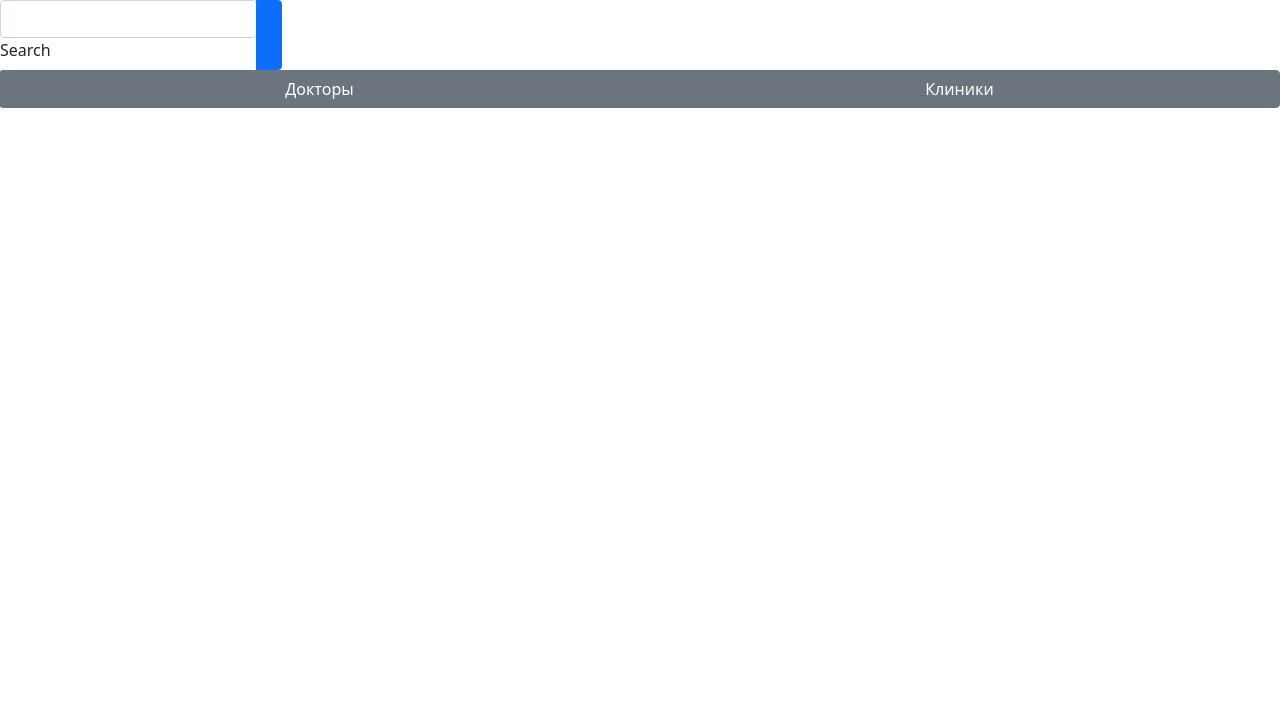
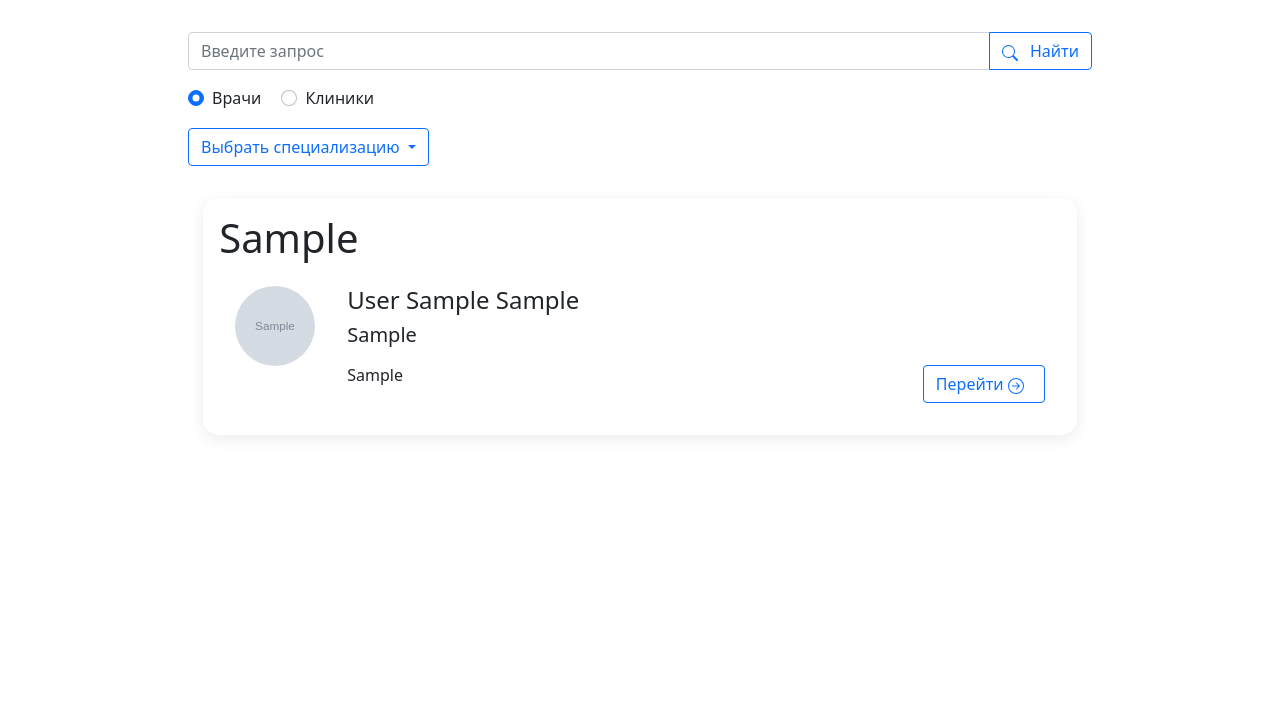
Before and after one commit to BekusovMikhail/medical-app, a Django app: page /search in a window 1280 px wide. Shown: the part 76-800 px from the top of the page. Run offline with Django 4.2, Linux system fonts and the light colour scheme; a user stored in the database is signed in; tables that the repository leaves empty hold one stand-in row (values such as "Sample post"); grey boxes marked "Sample" are stand-in pictures; data that the repository does not hold is empty; some libraries are stand-ins or nearby versions.

Commit message:
finish search page

```diff
--- /dev/null
+++ b/med/static/med/css/search.css
@@ -0,0 +1,73 @@
+.main {
+  margin-top: 1rem;
+  padding-left: 1rem;
+  padding-right: 1rem;
+  padding-bottom: 1rem;
+  flex-grow: 2;
+  flex-shrink: 2;
+  display:flex;
+  flex-direction: column;
+  overflow: auto;
+}
+
+.content {
+  align-self:center;
+  width:70%;
+  min-width: 350px;
+}
+
+#specDropdown > .dropdown-menu {
+  padding :1rem;
+  max-height: 50vh;
+  overflow:auto;
+}
+
+.clinic {
+  box-shadow: 0px 4px 16px rgba(0, 0, 0, 0.08);
+  border-radius: 16px;
+  margin-top: 1rem;
+  padding:1rem;
+}
+
+.doctor:last-child {
+  border-bottom: none;
+}
+
+.doctor {
+  display:flex;
+  flex-direction: row;
+  justify-content: flex-start;
+  column-gap:2rem;
+  border-bottom: 1px solid #D9D9D9;
+  padding:1rem;
+}
+
+.doctorPic {
+  width:5rem;
+  height:5rem;
+  border-radius:50%;
+}
+
+.doctor > .docInfo {
+  flex-grow:2;
+}
+
+.docProfileButt {
+  margin-left: auto;
+  align-self: flex-end;
+}
+
+.searchContainer {
+  align-self:center;
+  width:75%;
+  min-width: 350px;
+  position: sticky;
+  top: 0px;
+  background-color: white;
+  padding: 1rem;
+}
+
+.badge {
+  background-color: #0d6efd;
+  cursor: pointer;
+}
--- a/med/static/med/css/style.css
+++ b/med/static/med/css/style.css
@@ -25,6 +25,10 @@
 
 .monthday:hover {
   transform: scale(1.1); /* (150% zoom - Note: if the zoom is too large, it will go outside of the viewport) */
+}
+
+.monthday {
+  cursor: pointer;
 }
 
 .calendar > div > .date {
--- a/med/templates/med/search.html
+++ b/med/templates/med/search.html
@@ -1,58 +1,74 @@
 {% extends "med/base.html" %}
-<head>
-    <link href="https://cdn.jsdelivr.net/npm/bootstrap@5.1.3/dist/css/bootstrap.min.css" rel="stylesheet" integrity="sha384-1BmE4kWBq78iYhFldvKuhfTAU6auU8tT94WrHftjDbrCEXSU1oBoqyl2QvZ6jIW3" crossorigin="anonymous">
-    <script src="https://cdn.jsdelivr.net/npm/bootstrap@5.1.3/dist/js/bootstrap.bundle.min.js" integrity="sha384-ka7Sk0Gln4gmtz2MlQnikT1wXgYsOg+OMhuP+IlRH9sENBO0LRn5q+8nbTov4+1p" crossorigin="anonymous"></script>
+{% load static %}
 
-    <link href="https://cdnjs.cloudflare.com/ajax/libs/mdbootstrap/4.20.0/css/mdb.min.css" rel="stylesheet" />
-    <script type="text/javascript" src="https://cdnjs.cloudflare.com/ajax/libs/mdb-ui-kit/4.0.0/mdb.min.js"></script>
-</head>
 
 {% block content %}
-    <div class="input-group">
-        <div class="form-outline">
-            <input id="search-focus" type="search" id="form1" class="form-control" />
-            <label class="form-label" for="form1">Search</label>
+
+<link rel="stylesheet" href="{% static 'med/css/search.css' %}">
+<script src="{% static 'med/js/search.js' %}"></script>
+
+<div class="main">
+   <div class="searchContainer">
+     <form action="" id="search">
+  <div class="input-group mb-3">
+    <input type="text" class="form-control" id='searchText' form='search' placeholder="Введите запрос" aria-label="searchText" aria-describedby="button-addon2">
+    <button class="btn btn-outline-primary" type="button" id="button-addon2"><svg xmlns="http://www.w3.org/2000/svg" width="16" height="16" fill="currentColor" class="bi bi-search" viewBox="0 0 16 16">
+  <path d="M11.742 10.344a6.5 6.5 0 1 0-1.397 1.398h-.001c.03.04.062.078.098.115l3.85 3.85a1 1 0 0 0 1.415-1.414l-3.85-3.85a1.007 1.007 0 0 0-.115-.1zM12 6.5a5.5 5.5 0 1 1-11 0 5.5 5.5 0 0 1 11 0z"/>
+</svg> Найти</button>
+  </div>
+     <div class="mb-3">
+     <div class="form-check form-check-inline">
+  <input class="form-check-input" form='search' type="radio" value='doctors' name="searchRadio" id="radioDoctors" checked>
+  <label class="form-check-label" for="radioDoctors">
+    Врачи
+  </label>
+</div>
+<div class="form-check form-check-inline">
+  <input class="form-check-input" form='search' type="radio" value='clinics' name="searchRadio" id="radioClinics">
+  <label class="form-check-label" for="radioClinics">
+    Клиники
+  </label>
+</div>
+   </div>
+   <div class="dropdown" id='specDropdown'>
+  <button class="btn btn-outline-primary dropdown-toggle" type="button" id="dropdownMenuButton1" data-bs-toggle="dropdown" aria-expanded="false" data-bs-auto-close="outside">
+    Выбрать специализацию
+  </button>
+     <div class="dropdown-menu">
+        <span class="badge rounded-pill text-bg-secondary" id="selAll">Выбрать все</span>
+        <span class="badge rounded-pill text-bg-secondary" id="canAll" style="margin-bottom: 0.5rem;">Отменить все</span>
+         {% for spec in specs %}
+       <div class="form-check">
+          <input class="form-check-input" form='search' name='searchCheckbox' type="checkbox" value="{{ spec }}" checked>
+          <label class="form-check-label" for="flexCheckDefault">
+            {{ spec }}
+          </label>
         </div>
-        <button type="button" class="btn btn-primary">
-            <i class="fas fa-search"></i>
-        </button>
+         {% endfor %}
+   </div>
+  </div>
+  </form>
     </div>
-    <script>
-        const searchFocus = document.getElementById('search-focus');
-        const keys = [
-        { keyCode: 'AltLeft', isTriggered: false },
-        { keyCode: 'ControlLeft', isTriggered: false },
-        ];
+   <div class="content">
+    {% for clinic in clinics %}
+        <div class="clinic" data-name="{{ clinic.user.first_name }}">
+         <h1 class="display-6">{{ clinic.user.first_name }}</h1>
+         {% for doctor in clinic.doctor_set.all %}
+         <div class="doctor" data-name="{{ doctor.user.last_name }} {{ doctor.user.first_name }} {{ doctor.user.patronymic }}", data-spec="{{ doctor.specialization }}">
+           <img src="{{ doctor.user.avatar.url }}" alt="Doctor avatar" class="doctorPic">
+           <div class="docInfo">
+               <h4>{{ doctor.user.last_name }} {{ doctor.user.first_name }} {{ doctor.user.patronymic }}</h4>
+               <h5>{{ doctor.specialization }}</h5>
+               <p>{{ doctor.extra|linebreaks }}</p>
+           </div>
+           <button type="button" onclick="window.open('/account?id={{ doctor.user.id }}', '_blank').focus();" class="docProfileButt btn btn-outline-primary">Перейти <svg xmlns="http://www.w3.org/2000/svg" width="16" height="16" fill="currentColor" class="bi bi-arrow-right-circle" viewBox="0 0 16 16">
+        <path fill-rule="evenodd" d="M1 8a7 7 0 1 0 14 0A7 7 0 0 0 1 8zm15 0A8 8 0 1 1 0 8a8 8 0 0 1 16 0zM4.5 7.5a.5.5 0 0 0 0 1h5.793l-2.147 2.146a.5.5 0 0 0 .708.708l3-3a.5.5 0 0 0 0-.708l-3-3a.5.5 0 1 0-.708.708L10.293 7.5H4.5z"/>
+        </svg></button>
+         </div>
+        {% endfor %}
+        </div>
+    {% endfor %}
 
-        window.addEventListener('keydown', (e) => {
-        keys.forEach((obj) => {
-            if (obj.keyCode === e.code) {
-            obj.isTriggered = true;
-            }
-        });
-
-        const shortcutTriggered = keys.filter((obj) => obj.isTriggered).length === keys.length;
-
-        if (shortcutTriggered) {
-            searchFocus.focus();
-        }
-        });
-
-        window.addEventListener('keyup', (e) => {
-        keys.forEach((obj) => {
-            if (obj.keyCode === e.code) {
-            obj.isTriggered = false;
-            }
-        });
-        });
-    </script>
-
-    <div class="btn-group">
-
-        <input type="radio" class="btn-check" name="options" id="option2" autocomplete="off" />
-        <label class="btn btn-secondary" for="option2">Докторы</label>
-
-        <input type="radio" class="btn-check" name="options" id="option3" autocomplete="off" />
-        <label class="btn btn-secondary" for="option3">Клиники</label>
-    </div>
+ </div>
+</div>
 {% endblock content %}
--- a/med/views.py
+++ b/med/views.py
@@ -405,6 +405,9 @@ def my_treatments(request):
     }
     return render(request, 'med/my_treatments.html', context)
 
-@login_required
+
+
 def search(request):
-    return render(request, 'med/search.html')
+    clinics = Clinic.objects.all()
+    specs = set(Doctor.objects.values_list('specialization', flat=True))
+    return render(request, 'med/search.html', context={'clinics': clinics, 'specs': specs})
```
Also changed, not shown: med/static/med/js/search.js (added, +68 -0 lines), med/migrations/0001_initial.py, med/migrations/0003_treatment_creationdate.py (deleted).
